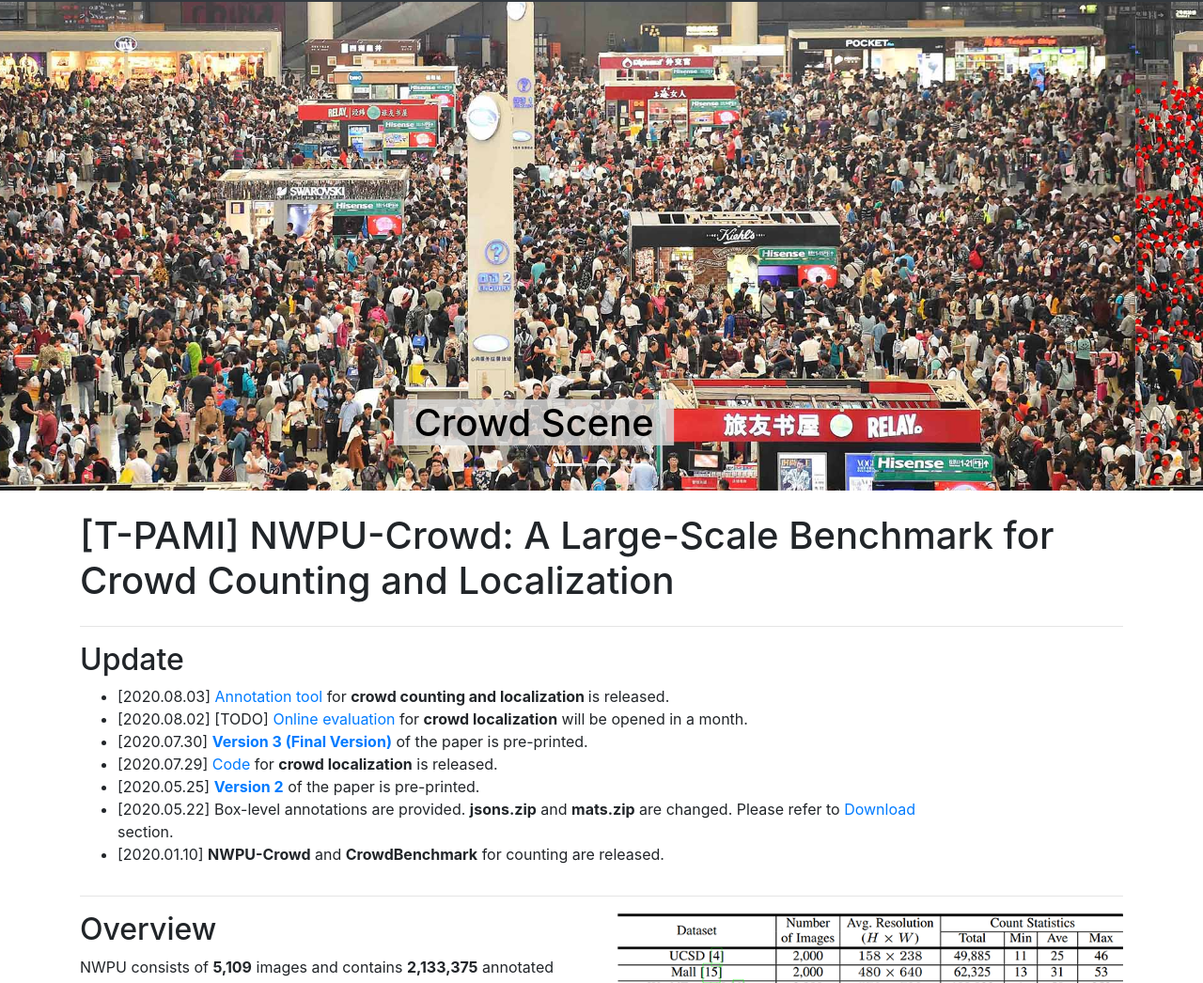
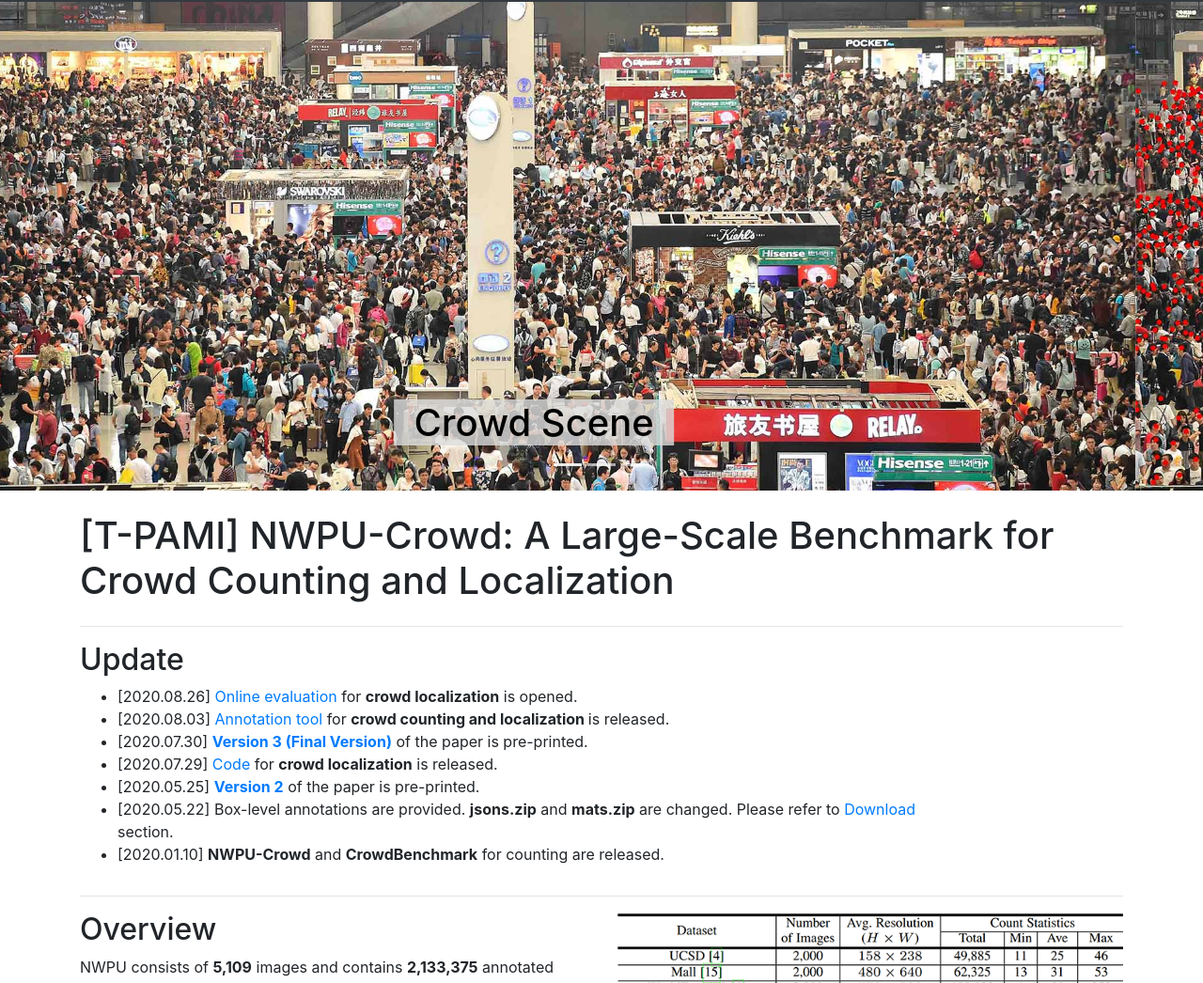
Before and after one commit to gjy3035/NWPU-Crowd-Sample-Code, a website: page index.html in a window 1280 px wide. Shown: the part 54-1100 px from the top of the page at 94% size. Drawn offline with Linux system fonts and the light colour scheme.

Commit message:
Update index.html

```diff
--- a/index.html
+++ b/index.html
@@ -75,8 +75,8 @@
     <div class="col-lg-10">
       <h2>Update</h2>
       <ul>
+        <li> [2020.08.26] <a href='https://www.crowdbenchmark.com/nwpucrowdloc.html'>Online evaluation</a> for <strong>crowd localization</strong> is opened.
         <li> [2020.08.03] <a href='https://github.com/Elin24/cclabeler'>Annotation tool</a> for <strong>crowd counting and localization </strong> is released.
-        <li> [2020.08.02] [TODO] <a href='https://www.crowdbenchmark.com/nwpucrowdloc.html'>Online evaluation</a> for <strong>crowd localization</strong> will be opened in a month.
         <li> [2020.07.30] <a href='https://arxiv.org/abs/2001.03360'><strong>Version 3 (Final Version)</strong></a> of the paper is pre-printed.
         <li> [2020.07.29] <a href='https://github.com/gjy3035/NWPU-Crowd-Sample-Code-for-Localization'>Code</a> for <strong>crowd localization</strong> is released.
         <li> [2020.05.25] <a href='https://arxiv.org/abs/2001.03360v2'><strong>Version 2</strong></a> of the paper is pre-printed.
```
